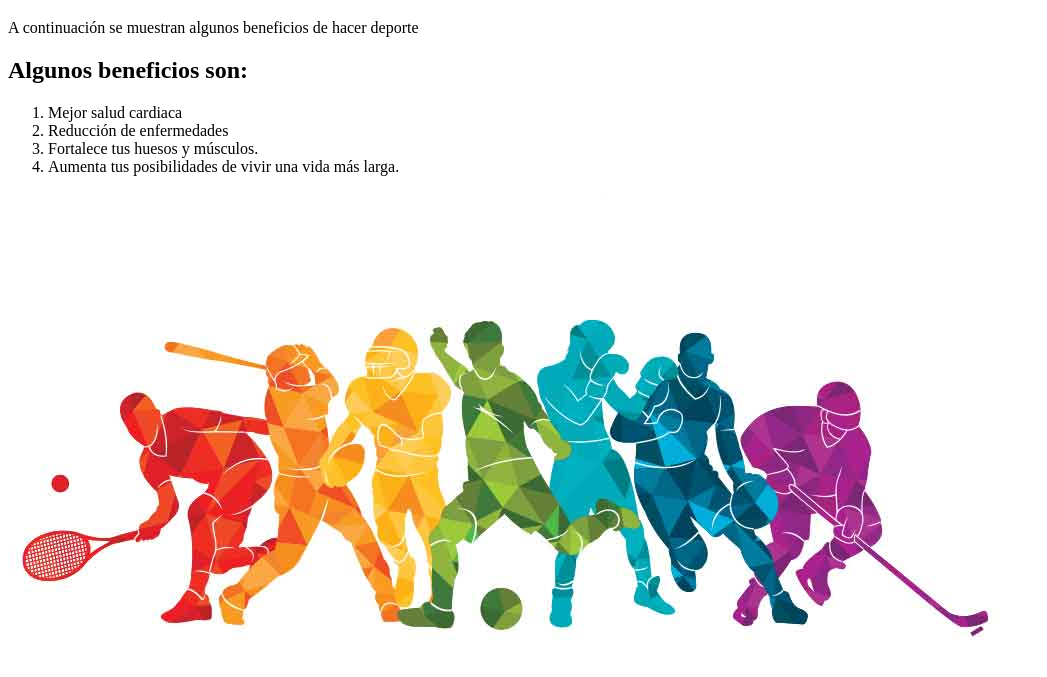
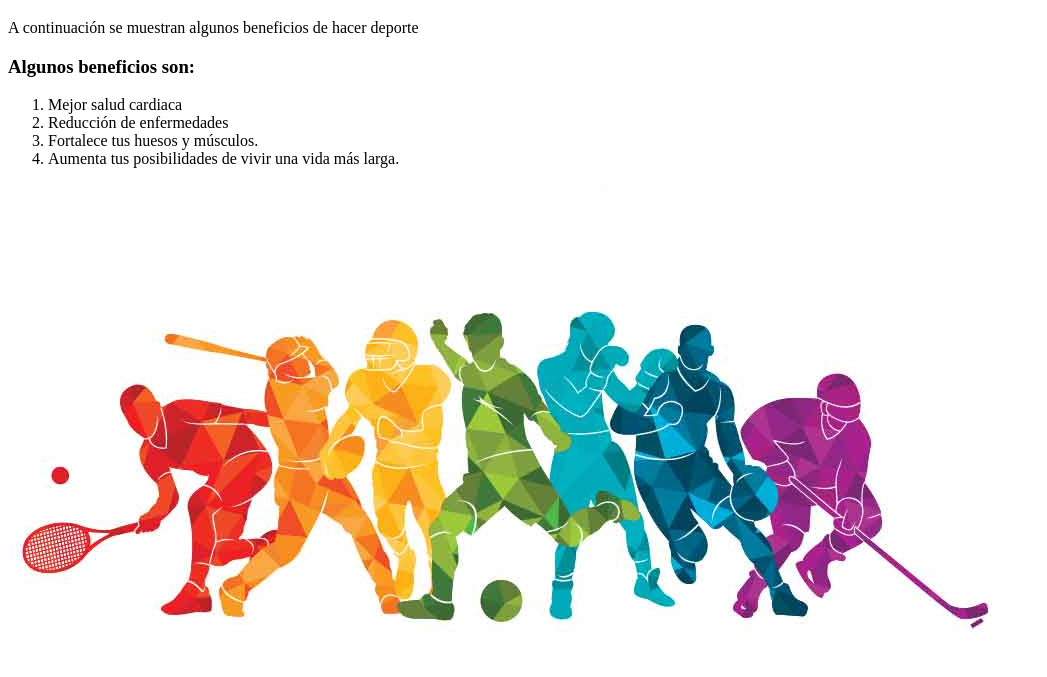
Before and after one commit to StephJaNa/Pr-ctica_DW, a plain HTML site: page Deportees.html in a window 1280 px wide. Shown: the part 61-738 px from the top of the page, without its empty margins (0-1047 px from the left). Drawn offline with Linux system fonts and the light colour scheme.

Commit message:
Cambio de h2 a h3

```diff
--- a/Deportees.html
+++ b/Deportees.html
@@ -7,7 +7,7 @@
 <body>
     <h1>Beneficios de hacer deportes</h1>
         <p>A continuación se muestran algunos beneficios de hacer deporte</p>
-        <h2>Algunos beneficios son:</h2>
+        <h3>Algunos beneficios son:</h3>
         <ol>
             <li>Mejor salud cardiaca</li>
             <li>Reducción de enfermedades</li>
```
